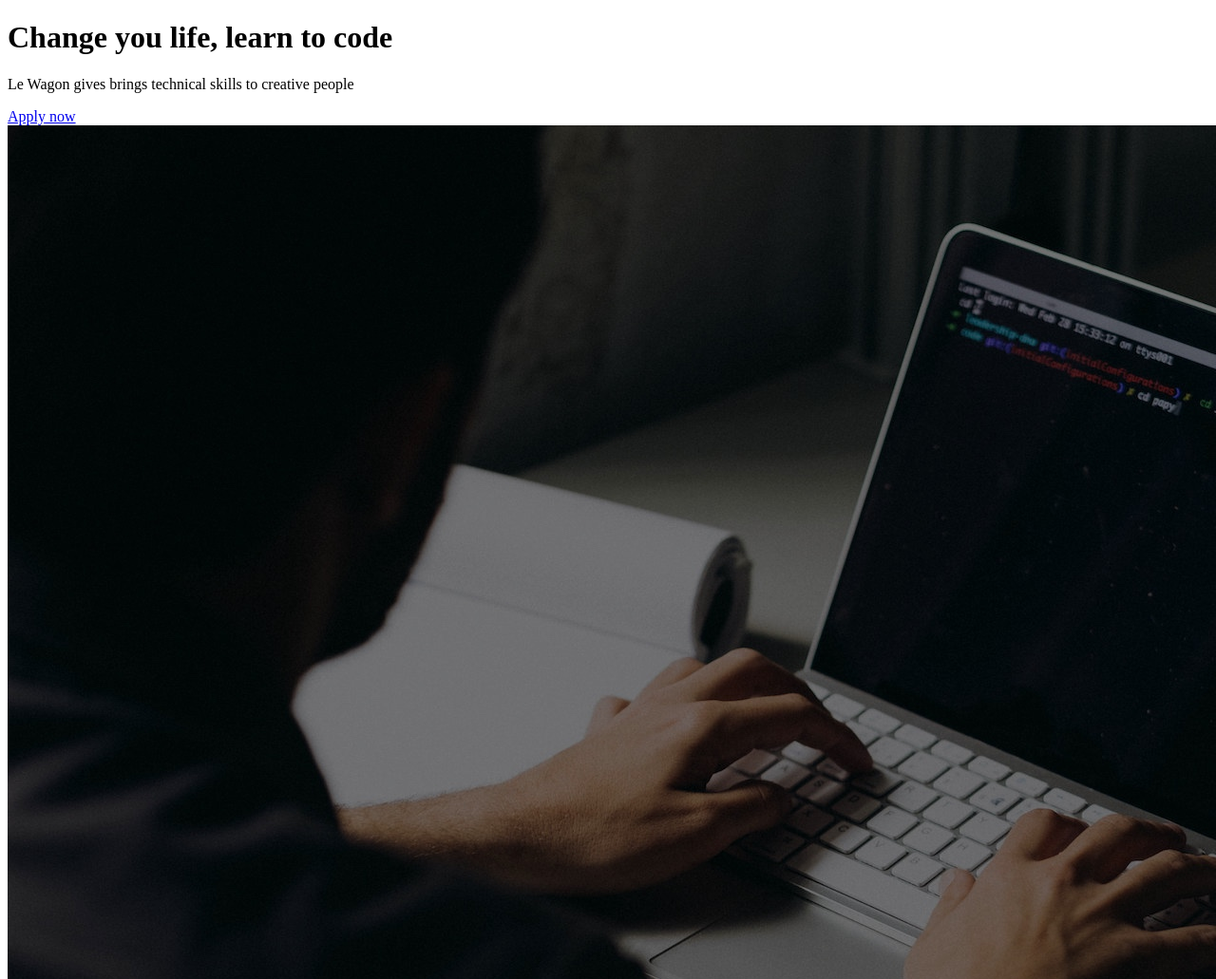
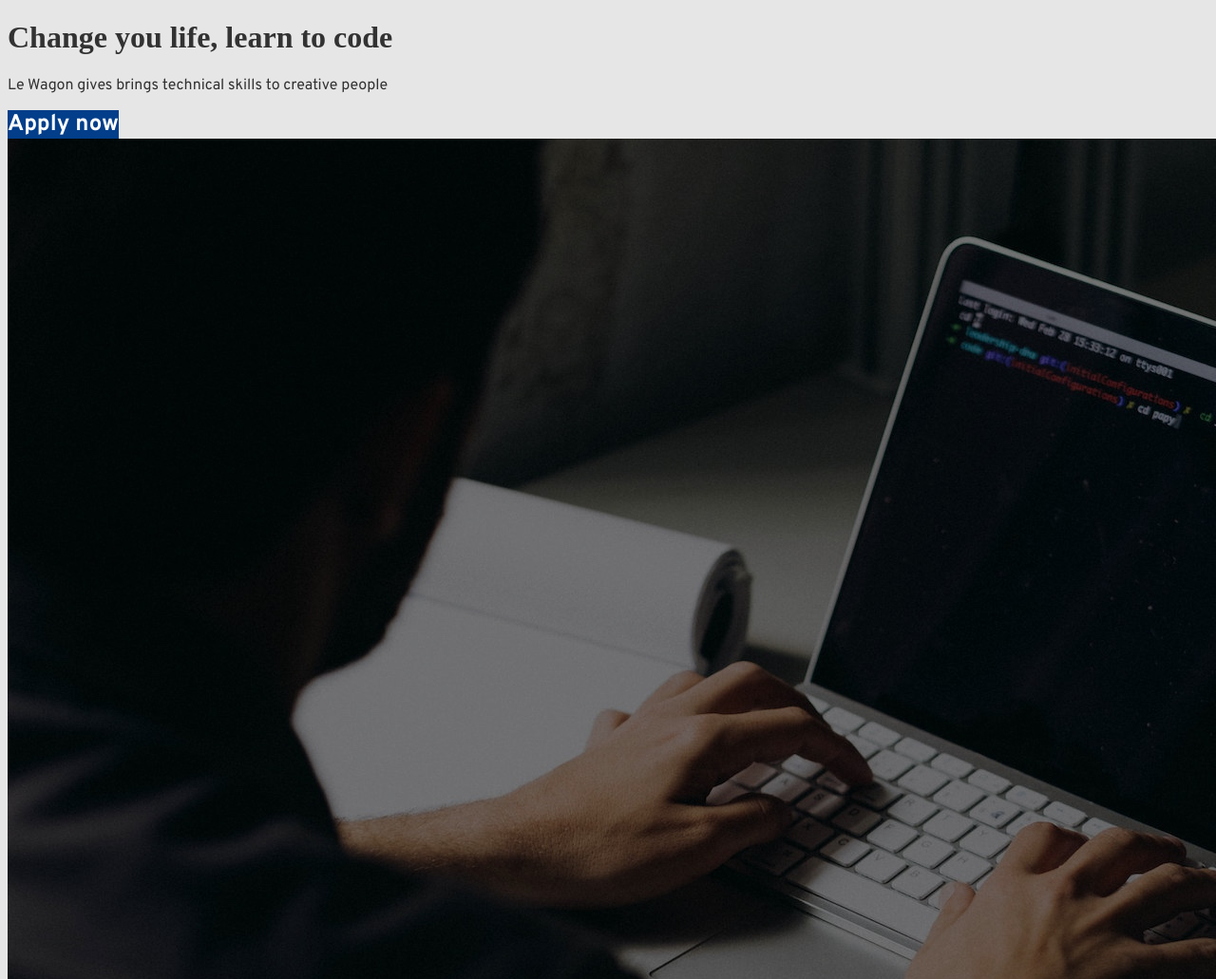
Before and after one commit to Sajakhtar/lewagon-landing-page-workshop, a plain HTML site: page index.html in a window 1280 px wide. Shown: the top 1031 px of the page at 95% size. Drawn offline with Linux system fonts and the light colour scheme; a web font is replaced by a local one.

Commit message:
add css rules

```diff
--- a/style.css
+++ b/style.css
@@ -1 +1,33 @@
 /* Write some CSS below */
+
+body {
+  font-family: overpass, san-serif;
+  font-size: 16px;
+  color: rgb(50, 50, 50);
+  background-color: rgb(230, 230, 230);
+
+}
+
+
+h1 ,h2 {
+  font-family: chivo, san-serif;
+}
+
+
+h2 {
+
+}
+
+
+a {
+  color: white;
+  background-color: #023e8a;
+  text-decoration: none;
+  font-weight: bold;
+  font-size: 24px;
+}
+
+
+a:hover {
+  background-color: #0077b6;
+}
```
